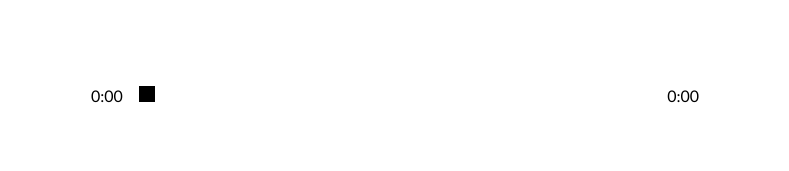
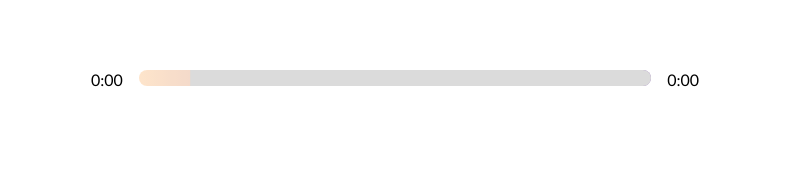
Before and after one commit to evvrit/music-player, a React (Create React App) app in the folder react-player/: page / in a window 1280 px wide. Shown: the part 490-661 px from the top of the page, without its empty margins (245-1034 px from the left). Built offline with nearby package versions, Linux system fonts and the light colour scheme; a web font is replaced by a local one.

Commit message:
customized track input with album colors and progress bar

```diff
--- a/react-player/src/App.js
+++ b/react-player/src/App.js
@@ -8,7 +8,6 @@ import Library from "./components/Library";
 import Nav from "./components/Nav";
 // Import Data
 import data from "./data";
-import { library } from "@fortawesome/fontawesome-svg-core";
 
 function App() {
   // Ref
@@ -21,6 +20,7 @@ function App() {
     currentTime: 0,
     duration: 0,
   });
+  const animationPercentage = (songInfo.currentTime / songInfo.duration) * 100;
   const [libraryStatus, setLibraryStatus] = useState(false);
   // Event Handlers
   const timeUpdateHandler = (e) => {
@@ -43,6 +43,7 @@ function App() {
         setSongInfo={setSongInfo}
         songs={songs}
         setSongs={setSongs}
+        animationPercentage={animationPercentage}
       />
       <Library
         audioRef={audioRef}
--- a/react-player/src/components/Player.js
+++ b/react-player/src/components/Player.js
@@ -18,6 +18,7 @@ const Player = ({
   setSongInfo,
   songs,
   setSongs,
+  animationPercentage,
 }) => {
   // Use Effect
   useEffect(() => {
@@ -73,7 +74,12 @@ const Player = ({
     <div className="player-container">
       <div className="time-control">
         <p>{getTime(songInfo.currentTime)}</p>
-        <div className="track">
+        <div
+          style={{
+            background: `linear-gradient(to right, ${currentSong.color[1]}, ${currentSong.color[0]})`,
+          }}
+          className="track"
+        >
           <input
             type="range"
             min={0}
@@ -81,7 +87,10 @@ const Player = ({
             value={songInfo.currentTime}
             onChange={dragHandler}
           />
-          <div className="animate-track"></div>
+          <div
+            className="animate-track"
+            style={{ transform: `translateX(${animationPercentage}%)` }}
+          ></div>
         </div>
         <p>{songInfo.duration ? getTime(songInfo.duration) : "0:00"}</p>
       </div>
--- a/react-player/src/styles/_player.scss
+++ b/react-player/src/styles/_player.scss
@@ -9,8 +9,15 @@
 .time-control {
   width: 50%;
   display: flex;
+  input {
+    width: 100%;
+    -webkit-appearance: none;
+    background: transparent;
+    cursor: pointer;
+  }
   p {
-    padding: 1rem;
+    padding-left: 1rem;
+    padding-right: 1rem;
   }
 }
 
@@ -26,9 +33,6 @@
 }
 
 input[type="range"] {
-  width: 100%;
-  padding: 1rem 0rem;
-  -webkit-appearance: none;
   &:focus {
     outline: none;
   }
@@ -36,12 +40,25 @@ input[type="range"] {
     -webkit-appearance: none;
     height: 16px;
     width: 16px;
-    background: black;
   }
 }
 
 .track {
-  background: lightcyan;
+  opacity: 0.7;
   width: 100%;
   height: 1rem;
+  position: relative;
+  border-radius: 1rem;
+  overflow: hidden;
 }
+
+.animate-track {
+  background-color: rgb(204, 204, 204);
+  width: 100%;
+  height: 1rem;
+  position: absolute;
+  top: 0;
+  left: 0;
+  transform: translateX(10%);
+  pointer-events: none;
+}
```
